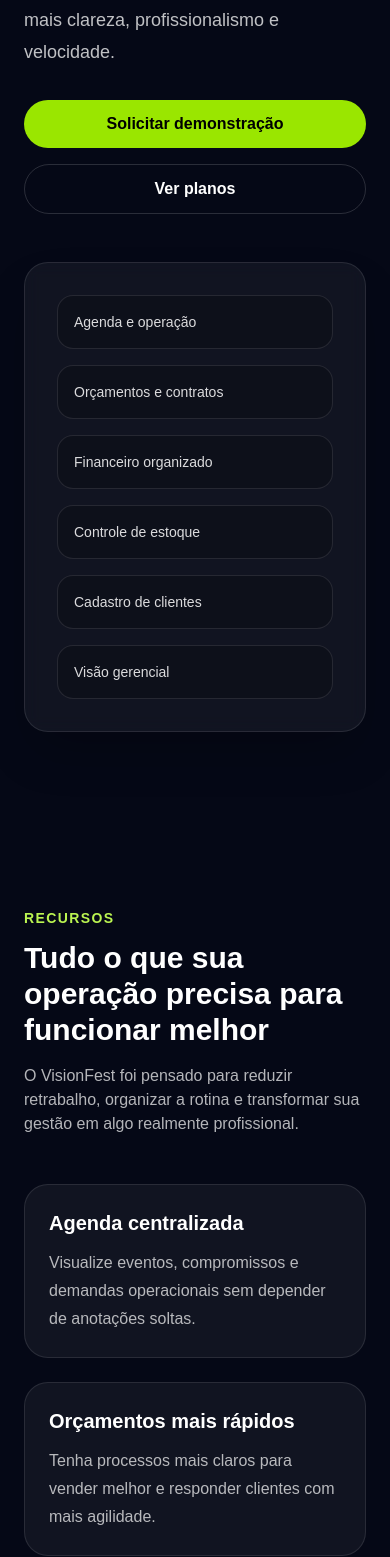
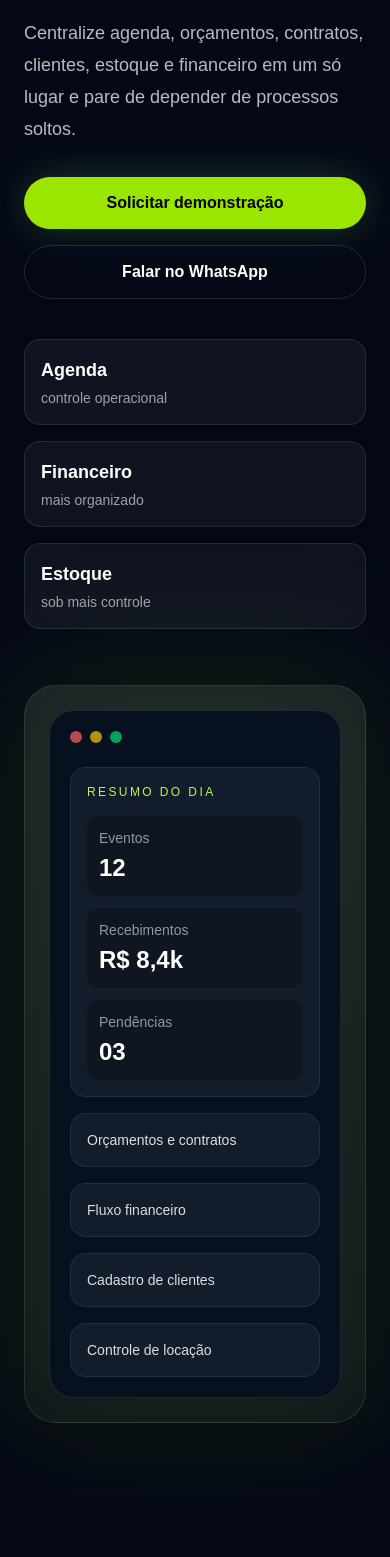
Before and after one commit to devjonathassales/visionfest-landingpage, a Next.js app: page / in a window 390 px wide. Shown: the part 423-1980 px from the top of the page. Built offline with nearby package versions, Linux system fonts and the light colour scheme; no server answers.

Commit message:
feat: refine VisionFest landing visual design

```diff
--- a/src/app/globals.css
+++ b/src/app/globals.css
@@ -2,6 +2,15 @@
 
 :root {
   color-scheme: dark;
+  --background: #040816;
+  --background-soft: #08101f;
+  --foreground: #ffffff;
+  --muted: rgba(255, 255, 255, 0.7);
+  --border: rgba(255, 255, 255, 0.1);
+  --card: rgba(255, 255, 255, 0.05);
+  --card-strong: rgba(255, 255, 255, 0.08);
+  --primary: #7ed957;
+  --primary-foreground: #07110a;
 }
 
 html {
@@ -11,9 +20,13 @@
 body {
   margin: 0;
   min-height: 100vh;
-  background: #050816;
-  color: #ffffff;
+  background:
+    radial-gradient(circle at top, rgba(126, 217, 87, 0.18), transparent 25%),
+    linear-gradient(180deg, #030712 0%, #040816 38%, #091120 100%);
+  color: var(--foreground);
   font-family: Arial, Helvetica, sans-serif;
+  -webkit-font-smoothing: antialiased;
+  -moz-osx-font-smoothing: grayscale;
 }
 
 * {
@@ -23,3 +36,8 @@
 a {
   text-decoration: none;
 }
+
+::selection {
+  background: rgba(126, 217, 87, 0.28);
+  color: #fff;
+}
--- a/src/app/layout.tsx
+++ b/src/app/layout.tsx
@@ -17,11 +17,12 @@
     operatingSystem: "Web",
     description:
       "Sistema para fornecedores de festas e eventos com foco em gestão, operação, financeiro, agenda e atendimento.",
+    url: "https://visionfest.com.br",
   };
 
   return (
     <html lang="pt-BR">
-      <body>
+      <body className="bg-[#040816] text-white antialiased">
         <script
           type="application/ld+json"
           dangerouslySetInnerHTML={{ __html: JSON.stringify(jsonLd) }}
--- a/src/app/page.tsx
+++ b/src/app/page.tsx
@@ -9,7 +9,7 @@
 
 export default function HomePage() {
   return (
-    <main className="min-h-screen bg-[#050816] text-white">
+    <main className="min-h-screen overflow-x-hidden bg-[#040816] text-white">
       <Header />
       <Hero />
       <Features />
--- a/src/components/landing/features.tsx
+++ b/src/components/landing/features.tsx
@@ -2,49 +2,49 @@
   {
     title: "Agenda centralizada",
     description:
-      "Visualize eventos, compromissos e demandas operacionais sem depender de anotações soltas.",
+      "Tenha visão clara dos eventos, entregas, compromissos e demandas da operação em um único ambiente.",
   },
   {
-    title: "Orçamentos mais rápidos",
+    title: "Orçamentos e contratos",
     description:
-      "Tenha processos mais claros para vender melhor e responder clientes com mais agilidade.",
+      "Organize sua jornada comercial com mais rapidez, mais padrão e menos retrabalho no atendimento.",
   },
   {
-    title: "Financeiro sob controle",
+    title: "Financeiro mais seguro",
     description:
-      "Acompanhe recebimentos, fluxo e organização financeira com mais segurança.",
+      "Acompanhe entradas, recebimentos e organização financeira sem depender de controles espalhados.",
   },
   {
     title: "Estoque e locação",
     description:
-      "Controle itens, movimentações e operação de produtos alugados ou vendidos.",
+      "Controle produtos, movimentações e itens alugados com muito mais clareza operacional.",
   },
   {
     title: "Cadastro de clientes",
     description:
-      "Centralize informações importantes e melhore o acompanhamento comercial.",
+      "Centralize informações estratégicas dos clientes e melhore o acompanhamento da equipe.",
   },
   {
-    title: "Crescimento com processo",
+    title: "Gestão para crescer",
     description:
-      "Profissionalize sua empresa e ganhe visão para escalar sem perder controle.",
+      "Estruture sua empresa para vender mais, operar melhor e ganhar maturidade de gestão.",
   },
 ];
 
 export function Features() {
   return (
-    <section id="recursos" className="px-6 py-20">
+    <section id="recursos" className="px-6 py-20 md:py-24">
       <div className="mx-auto max-w-7xl">
         <div className="max-w-2xl">
-          <p className="text-sm font-semibold tracking-widest text-lime-300 uppercase">
-            Recursos
+          <p className="text-sm font-semibold tracking-[0.25em] text-lime-300 uppercase">
+            Recursos principais
           </p>
-          <h2 className="mt-3 text-3xl font-bold text-white md:text-4xl">
-            Tudo o que sua operação precisa para funcionar melhor
+          <h2 className="mt-4 text-3xl font-bold tracking-tight text-white md:text-5xl">
+            Tudo o que sua empresa precisa para operar com mais clareza
           </h2>
-          <p className="mt-4 text-white/70">
-            O VisionFest foi pensado para reduzir retrabalho, organizar a rotina
-            e transformar sua gestão em algo realmente profissional.
+          <p className="mt-5 text-lg leading-8 text-white/70">
+            O VisionFest nasce para profissionalizar a rotina de fornecedores de
+            festas e eventos e transformar a gestão em vantagem competitiva.
           </p>
         </div>
 
@@ -52,12 +52,13 @@
           {features.map((feature) => (
             <article
               key={feature.title}
-              className="rounded-3xl border border-white/10 bg-white/5 p-6"
+              className="rounded-[1.75rem] border border-white/10 bg-white/5 p-7 backdrop-blur-sm transition hover:-translate-y-1 hover:bg-white/[0.07]"
             >
+              <div className="mb-5 h-11 w-11 rounded-2xl bg-lime-400/14" />
               <h3 className="text-xl font-semibold text-white">
                 {feature.title}
               </h3>
-              <p className="mt-3 leading-7 text-white/70">
+              <p className="mt-4 leading-7 text-white/68">
                 {feature.description}
               </p>
             </article>
--- a/src/components/landing/footer.tsx
+++ b/src/components/landing/footer.tsx
@@ -3,17 +3,24 @@
 export function Footer() {
   return (
     <footer className="border-t border-white/10 px-6 py-10">
-      <div className="mx-auto flex max-w-7xl flex-col gap-4 md:flex-row md:items-center md:justify-between">
+      <div className="mx-auto flex max-w-7xl flex-col gap-6 md:flex-row md:items-center md:justify-between">
         <div>
-          <p className="font-semibold text-white">VisionFest</p>
-          <p className="text-sm text-white/60">
-            Gestão para fornecedores de festas e eventos.
+          <p className="text-lg font-bold text-white">VisionFest</p>
+          <p className="mt-1 text-sm text-white/58">
+            Sistema para fornecedores de festas e eventos.
           </p>
         </div>
 
-        <div className="flex gap-4 text-sm text-white/70">
+        <div className="flex flex-wrap gap-4 text-sm text-white/70">
           <Link href="/termos">Termos</Link>
           <Link href="/privacidade">Privacidade</Link>
+          <a
+            href="https://wa.me/5585996451221"
+            target="_blank"
+            rel="noreferrer"
+          >
+            WhatsApp
+          </a>
         </div>
       </div>
     </footer>
--- a/src/components/landing/hero.tsx
+++ b/src/components/landing/hero.tsx
@@ -1,51 +1,102 @@
 export function Hero() {
   return (
-    <section className="relative overflow-hidden px-6 py-24 md:py-32">
-      <div className="mx-auto grid max-w-7xl items-center gap-12 md:grid-cols-2">
+    <section className="relative overflow-hidden px-6 pt-16 pb-20 md:pt-24 md:pb-28">
+      <div className="absolute inset-0 -z-10 bg-[radial-gradient(circle_at_20%_20%,rgba(126,217,87,0.12),transparent_18%),radial-gradient(circle_at_80%_15%,rgba(255,255,255,0.07),transparent_15%)]" />
+
+      <div className="mx-auto grid max-w-7xl items-center gap-14 md:grid-cols-2">
         <div>
-          <span className="inline-flex rounded-full border border-lime-400/30 bg-lime-400/10 px-4 py-1 text-sm text-lime-300">
-            Gestão inteligente para eventos
+          <span className="inline-flex rounded-full border border-lime-400/20 bg-lime-400/10 px-4 py-1 text-sm font-medium text-lime-300">
+            Mais organização. Mais controle. Mais vendas.
           </span>
 
-          <h1 className="mt-6 text-4xl font-extrabold tracking-tight text-balance text-white md:text-6xl">
-            Organize sua empresa de eventos em um só lugar.
+          <h1 className="mt-6 max-w-3xl text-4xl leading-tight font-black tracking-tight text-white md:text-6xl">
+            O sistema que ajuda fornecedores de festas e eventos a crescer com
+            gestão profissional.
           </h1>
 
-          <p className="mt-6 max-w-2xl text-lg leading-8 text-white/75">
-            Controle orçamentos, contratos, agenda, financeiro, estoque e
-            atendimento com mais clareza, profissionalismo e velocidade.
+          <p className="mt-6 max-w-2xl text-lg leading-8 text-white/72 md:text-xl">
+            Centralize agenda, orçamentos, contratos, clientes, estoque e
+            financeiro em um só lugar e pare de depender de processos soltos.
           </p>
 
           <div className="mt-8 flex flex-col gap-4 sm:flex-row">
             <a
               href="#lead-form"
-              className="rounded-full bg-lime-400 px-6 py-3 text-center font-semibold text-black transition hover:scale-[1.02]"
+              className="rounded-full bg-lime-400 px-7 py-3.5 text-center font-semibold text-black shadow-[0_0_40px_rgba(126,217,87,0.22)] transition hover:scale-[1.02]"
             >
               Solicitar demonstração
             </a>
 
             <a
-              href="#planos"
-              className="rounded-full border border-white/15 px-6 py-3 text-center font-semibold text-white transition hover:bg-white/5"
+              href="https://wa.me/5585996451221"
+              target="_blank"
+              rel="noreferrer"
+              className="rounded-full border border-white/12 px-7 py-3.5 text-center font-semibold text-white transition hover:bg-white/5"
             >
-              Ver planos
+              Falar no WhatsApp
             </a>
+          </div>
+
+          <div className="mt-10 grid max-w-2xl gap-4 sm:grid-cols-3">
+            {[
+              { value: "Agenda", label: "controle operacional" },
+              { value: "Financeiro", label: "mais organizado" },
+              { value: "Estoque", label: "sob mais controle" },
+            ].map((item) => (
+              <div
+                key={item.value}
+                className="rounded-2xl border border-white/10 bg-white/5 p-4 backdrop-blur-sm"
+              >
+                <p className="text-lg font-bold text-white">{item.value}</p>
+                <p className="mt-1 text-sm text-white/60">{item.label}</p>
+              </div>
+            ))}
           </div>
         </div>
 
-        <div className="rounded-3xl border border-white/10 bg-white/5 p-8 shadow-2xl backdrop-blur-sm">
-          <div className="grid gap-4 sm:grid-cols-2">
+        <div className="relative">
+          <div className="absolute -inset-4 rounded-[2rem] bg-lime-400/10 blur-3xl" />
+          <div className="relative rounded-[2rem] border border-white/10 bg-[linear-gradient(180deg,rgba(255,255,255,0.08),rgba(255,255,255,0.03))] p-6 shadow-2xl backdrop-blur-xl">
+            <div className="rounded-[1.5rem] border border-white/10 bg-[#07101f] p-5">
+              <div className="flex items-center gap-2">
+                <span className="h-3 w-3 rounded-full bg-red-400/70" />
+                <span className="h-3 w-3 rounded-full bg-yellow-400/70" />
+                <span className="h-3 w-3 rounded-full bg-green-400/70" />
+              </div>
+
+              <div className="mt-6 grid gap-4">
+                <div className="rounded-2xl border border-white/8 bg-white/5 p-4">
+                  <p className="text-xs tracking-[0.2em] text-lime-300 uppercase">
+                    Resumo do dia
+                  </p>
+                  <div className="mt-4 grid gap-3 sm:grid-cols-3">
+                    <div className="rounded-xl bg-black/20 p-3">
+                      <p className="text-sm text-white/55">Eventos</p>
+                      <p className="mt-1 text-2xl font-bold text-white">12</p>
+                    </div>
+                    <div className="rounded-xl bg-black/20 p-3">
+                      <p className="text-sm text-white/55">Recebimentos</p>
+                      <p className="mt-1 text-2xl font-bold text-white">
+                        R$ 8,4k
+                      </p>
+                    </div>
+                    <div className="rounded-xl bg-black/20 p-3">
+                      <p className="text-sm text-white/55">Pendências</p>
+                      <p className="mt-1 text-2xl font-bold text-white">03</p>
+                    </div>
+                  </div>
+                </div>
+
+                <div className="grid gap-4 md:grid-cols-2">
                   {[
-              "Agenda e operação",
                     "Orçamentos e contratos",
-              "Financeiro organizado",
-              "Controle de estoque",
+                    "Fluxo financeiro",
                     "Cadastro de clientes",
-              "Visão gerencial",
+                    "Controle de locação",
                   ].map((item) => (
                     <div
                       key={item}
-                className="rounded-2xl border border-white/10 bg-black/20 p-4 text-sm text-white/85"
+                      className="rounded-2xl border border-white/8 bg-white/5 p-4 text-sm text-white/85"
                     >
                       {item}
                     </div>
@@ -53,6 +104,9 @@
                 </div>
               </div>
             </div>
+          </div>
+        </div>
+      </div>
     </section>
   );
 }
--- a/src/components/landing/how-it-works.tsx
+++ b/src/components/landing/how-it-works.tsx
@@ -1,31 +1,32 @@
 const steps = [
   {
-    title: "Organize sua base",
+    title: "Centralize sua operação",
     description:
-      "Cadastre clientes, serviços, produtos e dados essenciais do seu negócio.",
+      "Reúna dados, clientes, rotina, eventos e pontos importantes do seu negócio em um único sistema.",
   },
   {
-    title: "Estruture sua operação",
+    title: "Ganhe controle da gestão",
     description:
-      "Centralize agenda, financeiro, orçamentos e acompanhamento da rotina.",
+      "Estruture agenda, financeiro, atendimento e processos para ter mais previsibilidade e menos falhas.",
   },
   {
-    title: "Ganhe escala",
+    title: "Escale com organização",
     description:
-      "Tenha mais previsibilidade, menos retrabalho e uma gestão muito mais profissional.",
+      "Profissionalize sua empresa e aumente a capacidade de operação sem perder qualidade no processo.",
   },
 ];
 
 export function HowItWorks() {
   return (
-    <section id="como-funciona" className="px-6 py-20">
-      <div className="mx-auto max-w-7xl">
+    <section id="como-funciona" className="px-6 py-20 md:py-24">
+      <div className="mx-auto max-w-7xl rounded-[2rem] border border-white/10 bg-white/[0.04] p-8 md:p-12">
         <div className="max-w-2xl">
-          <p className="text-sm font-semibold tracking-widest text-lime-300 uppercase">
+          <p className="text-sm font-semibold tracking-[0.25em] text-lime-300 uppercase">
             Como funciona
           </p>
-          <h2 className="mt-3 text-3xl font-bold text-white md:text-4xl">
-            Um fluxo simples para transformar sua gestão
+          <h2 className="mt-4 text-3xl font-bold tracking-tight text-white md:text-5xl">
+            Um sistema pensado para simplificar a rotina e elevar o nível da sua
+            gestão
           </h2>
         </div>
 
@@ -33,15 +34,15 @@
           {steps.map((step, index) => (
             <article
               key={step.title}
-              className="rounded-3xl border border-white/10 bg-white/5 p-6"
+              className="rounded-[1.75rem] border border-white/10 bg-[#07101d] p-7"
             >
-              <span className="inline-flex h-10 w-10 items-center justify-center rounded-full bg-lime-400 font-bold text-black">
+              <span className="inline-flex h-12 w-12 items-center justify-center rounded-full bg-lime-400 font-bold text-black shadow-[0_0_25px_rgba(126,217,87,0.25)]">
                 {index + 1}
               </span>
               <h3 className="mt-5 text-xl font-semibold text-white">
                 {step.title}
               </h3>
-              <p className="mt-3 leading-7 text-white/70">{step.description}</p>
+              <p className="mt-4 leading-7 text-white/68">{step.description}</p>
             </article>
           ))}
         </div>
--- a/src/components/landing/lead-form.tsx
+++ b/src/components/landing/lead-form.tsx
@@ -59,24 +59,41 @@
   }
 
   return (
-    <section id="lead-form" className="px-6 py-20">
-      <div className="mx-auto grid max-w-7xl gap-10 md:grid-cols-2">
+    <section id="lead-form" className="px-6 py-20 md:py-24">
+      <div className="mx-auto grid max-w-7xl gap-10 md:grid-cols-[1fr_1.15fr]">
         <div>
-          <p className="text-sm font-semibold tracking-widest text-lime-300 uppercase">
-            Demonstração
+          <p className="text-sm font-semibold tracking-[0.25em] text-lime-300 uppercase">
+            Solicite uma demonstração
           </p>
-          <h2 className="mt-3 text-3xl font-bold text-white md:text-4xl">
-            Fale com a gente e veja o VisionFest na prática
+          <h2 className="mt-4 text-3xl font-bold tracking-tight text-white md:text-5xl">
+            Descubra como o VisionFest pode organizar e acelerar sua operação
           </h2>
-          <p className="mt-4 leading-7 text-white/70">
-            Preencha seus dados e entraremos em contato para apresentar a melhor
-            estrutura para o seu negócio.
+          <p className="mt-5 text-lg leading-8 text-white/70">
+            Preencha seus dados e nossa equipe entrará em contato para
+            apresentar a solução ideal para o seu negócio.
           </p>
+
+          <div className="mt-8 rounded-[1.75rem] border border-white/10 bg-white/[0.05] p-6">
+            <p className="text-sm tracking-wider text-white/45 uppercase">
+              Atendimento
+            </p>
+            <p className="mt-2 text-xl font-semibold text-white">
+              WhatsApp comercial
+            </p>
+            <a
+              href="https://wa.me/5585996451221"
+              target="_blank"
+              rel="noreferrer"
+              className="mt-4 inline-flex rounded-full border border-white/10 px-5 py-3 font-semibold text-white transition hover:bg-white/5"
+            >
+              Falar agora no WhatsApp
+            </a>
+          </div>
         </div>
 
         <form
           onSubmit={handleSubmit}
-          className="rounded-3xl border border-white/10 bg-white/5 p-6"
+          className="rounded-[2rem] border border-white/10 bg-white/[0.06] p-6 shadow-2xl backdrop-blur-xl md:p-8"
         >
           <div className="grid gap-4">
             <input
@@ -85,7 +102,7 @@
                 setForm((prev) => ({ ...prev, name: event.target.value }))
               }
               placeholder="Seu nome"
-              className="rounded-2xl border border-white/10 bg-black/20 px-4 py-3 text-white outline-none placeholder:text-white/40"
+              className="rounded-2xl border border-white/10 bg-black/20 px-4 py-3.5 text-white outline-none placeholder:text-white/35"
               required
             />
             <input
@@ -95,7 +112,7 @@
                 setForm((prev) => ({ ...prev, email: event.target.value }))
               }
               placeholder="Seu e-mail"
-              className="rounded-2xl border border-white/10 bg-black/20 px-4 py-3 text-white outline-none placeholder:text-white/40"
+              className="rounded-2xl border border-white/10 bg-black/20 px-4 py-3.5 text-white outline-none placeholder:text-white/35"
               required
             />
             <input
@@ -104,7 +121,7 @@
                 setForm((prev) => ({ ...prev, whatsapp: event.target.value }))
               }
               placeholder="Seu WhatsApp"
-              className="rounded-2xl border border-white/10 bg-black/20 px-4 py-3 text-white outline-none placeholder:text-white/40"
+              className="rounded-2xl border border-white/10 bg-black/20 px-4 py-3.5 text-white outline-none placeholder:text-white/35"
               required
             />
             <input
@@ -113,15 +130,15 @@
                 setForm((prev) => ({ ...prev, company: event.target.value }))
               }
               placeholder="Nome da empresa"
-              className="rounded-2xl border border-white/10 bg-black/20 px-4 py-3 text-white outline-none placeholder:text-white/40"
+              className="rounded-2xl border border-white/10 bg-black/20 px-4 py-3.5 text-white outline-none placeholder:text-white/35"
             />
             <input
               value={form.segment}
               onChange={(event) =>
                 setForm((prev) => ({ ...prev, segment: event.target.value }))
               }
-              placeholder="Segmento"
-              className="rounded-2xl border border-white/10 bg-black/20 px-4 py-3 text-white outline-none placeholder:text-white/40"
+              placeholder="Seu segmento"
+              className="rounded-2xl border border-white/10 bg-black/20 px-4 py-3.5 text-white outline-none placeholder:text-white/35"
             />
             <textarea
               value={form.message}
@@ -130,19 +147,19 @@
               }
               placeholder="Conte um pouco do seu negócio"
               rows={5}
-              className="rounded-2xl border border-white/10 bg-black/20 px-4 py-3 text-white outline-none placeholder:text-white/40"
+              className="rounded-2xl border border-white/10 bg-black/20 px-4 py-3.5 text-white outline-none placeholder:text-white/35"
             />
 
             <button
               type="submit"
               disabled={loading}
-              className="rounded-full bg-lime-400 px-6 py-3 font-semibold text-black transition hover:scale-[1.01] disabled:cursor-not-allowed disabled:opacity-70"
+              className="rounded-full bg-lime-400 px-6 py-3.5 font-semibold text-black shadow-[0_0_35px_rgba(126,217,87,0.18)] transition hover:scale-[1.01] disabled:cursor-not-allowed disabled:opacity-70"
             >
               {loading ? "Enviando..." : "Quero uma demonstração"}
             </button>
 
             {feedback ? (
-              <p className="text-sm text-white/80">{feedback}</p>
+              <p className="text-sm text-white/78">{feedback}</p>
             ) : null}
           </div>
         </form>
--- a/src/components/landing/pricing.tsx
+++ b/src/components/landing/pricing.tsx
@@ -2,31 +2,34 @@
   {
     name: "Essencial",
     price: "R$ 179,90",
-    description: "Para quem quer começar a organizar a operação.",
+    description:
+      "Para quem quer começar a organizar e profissionalizar a operação.",
   },
   {
     name: "Operação",
     price: "R$ 200,00",
-    description: "Mais estrutura para acompanhar a rotina do negócio.",
+    description:
+      "Mais estrutura para acompanhar a rotina e ganhar controle real.",
   },
   {
     name: "Full",
     price: "R$ 259,90",
-    description: "Experiência mais completa para gestão e crescimento.",
+    description:
+      "Plano mais completo para empresas que querem crescer com gestão.",
     featured: true,
   },
 ];
 
 export function Pricing() {
   return (
-    <section id="planos" className="px-6 py-20">
+    <section id="planos" className="px-6 py-20 md:py-24">
       <div className="mx-auto max-w-7xl">
         <div className="max-w-2xl">
-          <p className="text-sm font-semibold tracking-widest text-lime-300 uppercase">
+          <p className="text-sm font-semibold tracking-[0.25em] text-lime-300 uppercase">
             Planos
           </p>
-          <h2 className="mt-3 text-3xl font-bold text-white md:text-4xl">
-            Escolha a estrutura ideal para a sua empresa
+          <h2 className="mt-4 text-3xl font-bold tracking-tight text-white md:text-5xl">
+            Estrutura simples, clara e pronta para acompanhar sua evolução
           </h2>
         </div>
 
@@ -34,24 +37,34 @@
           {plans.map((plan) => (
             <article
               key={plan.name}
-              className={`rounded-3xl border p-8 ${
+              className={`rounded-[2rem] border p-8 backdrop-blur-sm ${
                 plan.featured
-                  ? "border-lime-400/40 bg-lime-400/10"
-                  : "border-white/10 bg-white/5"
+                  ? "border-lime-400/40 bg-lime-400/[0.09] shadow-[0_0_50px_rgba(126,217,87,0.08)]"
+                  : "border-white/10 bg-white/[0.05]"
               }`}
             >
-              <h3 className="text-2xl font-bold text-white">{plan.name}</h3>
-              <p className="mt-4 text-4xl font-extrabold text-white">
+              {plan.featured ? (
+                <span className="inline-flex rounded-full border border-lime-400/30 bg-lime-400/12 px-3 py-1 text-xs font-semibold tracking-wider text-lime-300 uppercase">
+                  Mais completo
+                </span>
+              ) : null}
+
+              <h3 className="mt-4 text-2xl font-bold text-white">
+                {plan.name}
+              </h3>
+              <p className="mt-4 text-4xl font-black tracking-tight text-white">
                 {plan.price}
               </p>
-              <p className="mt-4 leading-7 text-white/70">{plan.description}</p>
+              <p className="mt-4 min-h-[84px] leading-7 text-white/68">
+                {plan.description}
+              </p>
 
               <a
                 href="#lead-form"
                 className={`mt-8 inline-flex rounded-full px-5 py-3 font-semibold transition ${
                   plan.featured
                     ? "bg-lime-400 text-black hover:scale-[1.02]"
-                    : "border border-white/15 text-white hover:bg-white/5"
+                    : "border border-white/12 text-white hover:bg-white/5"
                 }`}
               >
                 Quero conhecer
```
Also changed, not shown: src/components/landing/faq.tsx (+7 -7 lines), src/components/landing/header.tsx (+23 -3 lines). Lines whose indentation alone changed are shown as unchanged.
